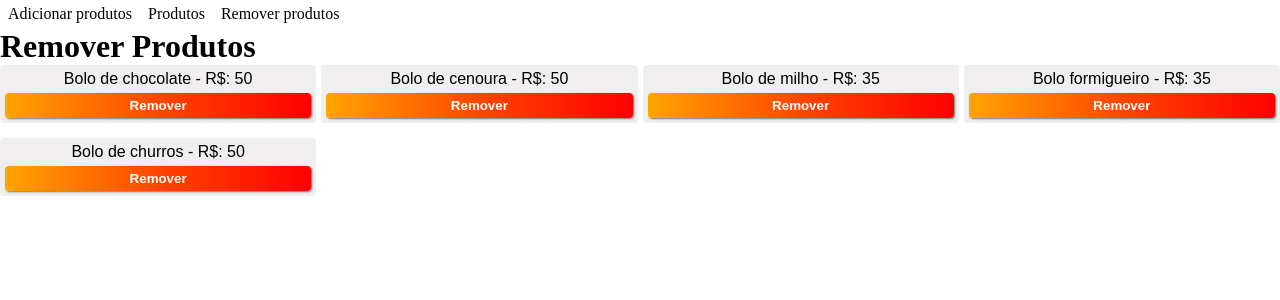
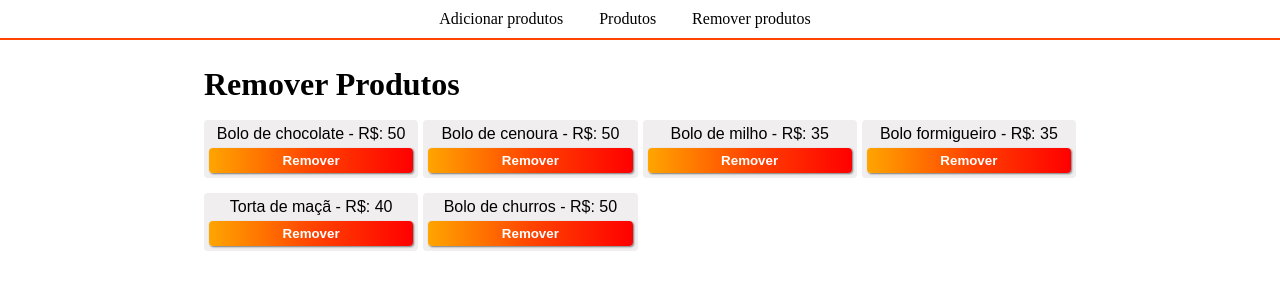
Before and after one commit to ThiagoAndrade92/carrinho, a React (Vite) app: page /removerProdutos in a window 1280 px wide. Shown: the top 300 px of the page. Built offline with nearby package versions, Linux system fonts and the light colour scheme; data requests are answered from the project's data file.

Commit message:
limeitando tamanho das telas

```diff
--- a/data/db.json
+++ b/data/db.json
@@ -21,7 +21,12 @@
       "preco": 35
     },
     {
-      "id": "5ffb",
+      "id": "17e9",
+      "nome": "Torta de maçã",
+      "preco": "40"
+    },
+    {
+      "id": "d92c",
       "nome": "Bolo de churros",
       "preco": "50"
     }
--- a/src/components/Nav/Nav.module.css
+++ b/src/components/Nav/Nav.module.css
@@ -1,12 +1,16 @@
 .nav {
    width: 100%;
    padding: 5px;
+   margin-bottom: 2%;
+   border-bottom: 2px solid orangered;
+   padding: 10px;
+   text-align: center;
 }
 
 .nav a {
    text-decoration: none;
    color: black;
-   margin-right: 10px;
+   margin-right: 30px;
    position: relative;
    padding: 3px;
 }
--- a/src/pages/AdicionarProduto/AdicionarProduto.module.css
+++ b/src/pages/AdicionarProduto/AdicionarProduto.module.css
@@ -1,13 +1,8 @@
-.center {
-   height: 100%;
-
-   display: flex;
-   align-items: center;
-   justify-content: center;
-}
-
 .form {
-   padding: 10px;
+   padding-inline: 5%;
+   max-width: 1000px;
+   text-align: center;
+   margin: 0 auto;
 }
 
 .form h1 {
--- a/src/pages/AdicionarProduto/index.jsx
+++ b/src/pages/AdicionarProduto/index.jsx
@@ -7,6 +7,8 @@ import { Label } from "../../components/Label"
 
 //Css
 import style from './AdicionarProduto.module.css';
+
+//Hook
 import { useFetch } from "../../hook/UseFetch";
 
 //url
@@ -38,14 +40,16 @@ export const AdicionarProduto = () => {
       });
 
       const produtoAdicionado = await res.json();
-      setData(prevProduto => [ ...prevProduto, produtoAdicionado])
+      setData(prevProduto => [ ...prevProduto, produtoAdicionado]);
+
+      alert('Produto criado!');
 
       setNome('');
       setPreco('');
    };
 
    return (
-      <div className={style.center}>
+      <div className={style.form}>
       <form onSubmit={handleSubmit}  className={`${style.form}`}>
          <h1>Adicionar produto</h1>
          <Label>
--- a/src/pages/Carrinho/Carrinho.module.css
+++ b/src/pages/Carrinho/Carrinho.module.css
@@ -1,5 +1,7 @@
 .tabela {
-   margin-top: 20px;
+   padding-inline: 5%;
+   max-width: 1000px;
+   margin: 0 auto;
 }
 
 .tabela table {
--- a/src/pages/Carrinho/index.jsx
+++ b/src/pages/Carrinho/index.jsx
@@ -31,9 +31,16 @@ export const Carrinho = () => {
 
 if (carrinho.length === 0) return null;
 
+const finalizaCompra = () => {
+   alert('Compra finalizada, agradecemos a preferencia 🥰.');
+   dispatchCarrinho({type: "RESETAR"});
+
+};
+
    return (
 
       <div className={`${style.tabela}`}>
+         <h1>Carrinho</h1>
          <table>
             <thead>
                <tr>
@@ -72,6 +79,10 @@ if (carrinho.length === 0) return null;
       </table>
 
       <Btn className={`${style.zerar}`} onClick={() => dispatchCarrinho({type: "RESETAR"})}>Limpar Carrinho</Btn>
+
+      <Btn onClick={() => finalizaCompra()}>
+         Finalzar Compra
+      </Btn>
       </div >
    )
 };
--- a/src/pages/Produtos/Produtos.module.css
+++ b/src/pages/Produtos/Produtos.module.css
@@ -1,9 +1,11 @@
 .produtos {
-   padding: 10px;
+   max-width: 1000px;
+   padding-inline: 5%;
+   margin: 0 auto;
 }
 
 .produtos h1 {
-   margin-bottom: 20px;
+   margin-bottom: 2%;
 }
 
 .produtos ul {
@@ -15,6 +17,11 @@
 }
 
 .produtos li {
+   display: flex;
+   flex-direction: column;
+   align-items: center;
+   justify-content: space-between;
+
    text-align: center;
    font-family: Arial, Helvetica, sans-serif;
    margin-bottom: 10px;
--- a/src/pages/Produtos/index.jsx
+++ b/src/pages/Produtos/index.jsx
@@ -25,7 +25,7 @@ export const Produtos = () => {
 
    return (
       <div className={`${style.produtos}`}>
-         <h1>Carrinho</h1>
+         <h1>Produtos</h1>
          <ul>
             {error && <p>{error}</p>}
             {loading && <p>Carregando dados...</p>}
--- a/src/pages/RemoverProduto/RemoverProduto.module.css
+++ b/src/pages/RemoverProduto/RemoverProduto.module.css
@@ -1,3 +1,13 @@
+.remover_produto {
+   padding-inline: 5%;
+   max-width: 1000px;
+   margin: 0 auto;
+}
+
+.remover_produto h1 {
+   margin-bottom: 2%;
+}
+
 .remover_produto ul {
    list-style: none;
 
@@ -7,6 +17,11 @@
 }
 
 .remover_produto li {
+   display: flex;
+   flex-direction: column;
+   align-items: center;
+   justify-content: space-between;
+
    text-align: center;
    font-family: Arial, Helvetica, sans-serif;
    margin-bottom: 10px;
--- a/src/pages/RemoverProduto/index.jsx
+++ b/src/pages/RemoverProduto/index.jsx
@@ -19,7 +19,9 @@ export const RemoverProduto = () => {
          method: "DELETE",
       });
 
-      setData(prevProduto => prevProduto.filter((p) => p.id !== id))
+      setData(prevProduto => prevProduto.filter((p) => p.id !== id));
+
+      alert('Produto removido!')
 
    };
 
```
